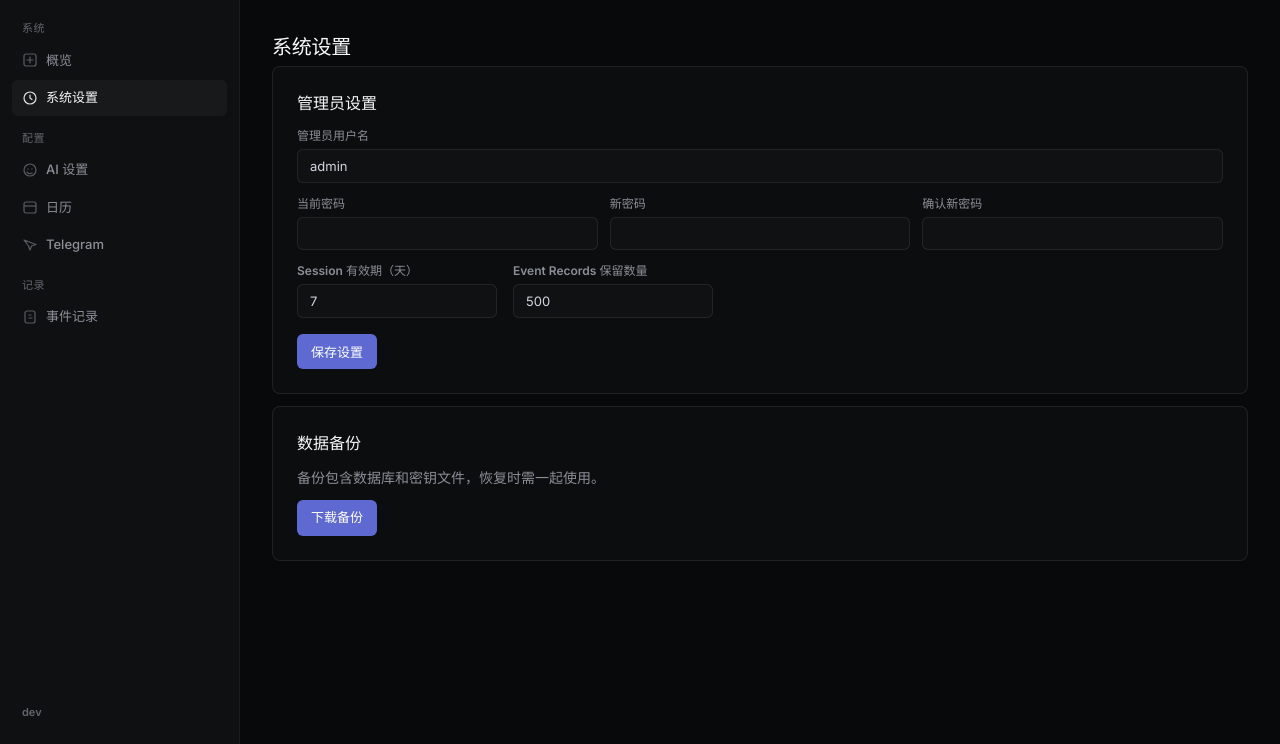
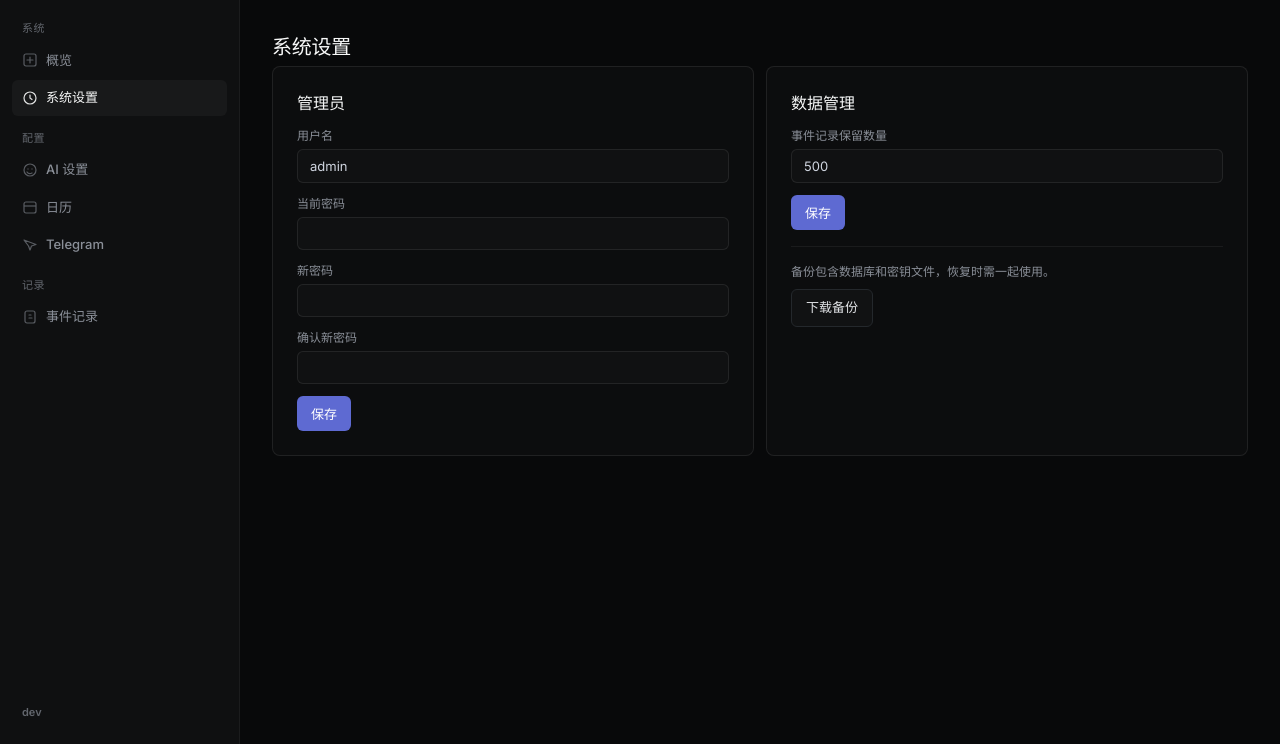
Before and after one commit to j2st1n/ai-calendar-assistant, a FastAPI app: page /console/system in a window 1280 px wide. Shown: the part 56-800 px from the top of the page. Run offline with FastAPI, Linux system fonts and the light colour scheme; the visitor is signed in with stand-in values (Sample User, id 1); parts of the project's set-up code (start-up, migrations or seed data) failed here and were passed over.

Commit message:
fix: cleanup system settings layout

```diff
--- a/app/web/routes.py
+++ b/app/web/routes.py
@@ -589,7 +589,7 @@ async def update_system_settings(
     current_password: str = Form(""),
     new_password: str = Form(""),
     confirm_password: str = Form(""),
-    session_days: int = Form(...),
+    session_days: int = Form(7),
     event_record_limit: int = Form(...),
     session: Session = Depends(get_db),
     _: None = Depends(require_admin),
--- a/app/web/templates/system.html
+++ b/app/web/templates/system.html
@@ -5,49 +5,50 @@
 {% if message %}<p class="alert success">{{ message }}</p>{% endif %}
 {% if error %}<p class="alert error">{{ error }}</p>{% endif %}
 
-<div class="card">
-  <h2>管理员设置</h2>
-  <form method="post" action="/console/system" class="stack">
-    <label>
-      <span>管理员用户名</span>
-      <input name="username" value="{{ username }}" required>
-    </label>
+<div class="grid" style="grid-template-columns:1fr 1fr;">
 
-    <div class="row" style="gap:12px;flex-wrap:wrap;">
-      <label style="flex:1;min-width:160px;">
+  <div class="card" style="margin-bottom:0;">
+    <h2>管理员</h2>
+    <form method="post" action="/console/system" class="stack">
+      <label>
+        <span>用户名</span>
+        <input name="username" value="{{ username }}" required>
+      </label>
+      <label>
         <span>当前密码</span>
         <input name="current_password" type="password" autocomplete="current-password">
       </label>
-      <label style="flex:1;min-width:160px;">
+      <label>
         <span>新密码</span>
         <input name="new_password" type="password" autocomplete="new-password">
       </label>
-      <label style="flex:1;min-width:160px;">
+      <label>
         <span>确认新密码</span>
         <input name="confirm_password" type="password" autocomplete="new-password">
       </label>
-    </div>
+      <div>
+        <button type="submit">保存</button>
+      </div>
+    </form>
+  </div>
 
-    <div class="row" style="gap:16px;">
-      <label style="flex:1;max-width:200px;">
-        <span>Session 有效期（天）</span>
-        <input name="session_days" type="number" min="1" max="365" value="{{ session_days }}" required>
-      </label>
-      <label style="flex:1;max-width:200px;">
-        <span>Event Records 保留数量</span>
+  <div class="card" style="margin-bottom:0;">
+    <h2>数据管理</h2>
+    <form method="post" action="/console/system" class="stack">
+      <label>
+        <span>事件记录保留数量</span>
         <input name="event_record_limit" type="number" min="1" max="100000" value="{{ event_record_limit }}" required>
       </label>
-    </div>
+      <div>
+        <button type="submit">保存</button>
+      </div>
+    </form>
 
-    <div class="row" style="margin-top:4px;">
-      <button type="submit">保存设置</button>
-    </div>
-  </form>
-</div>
+    <hr style="border:none;border-top:1px solid rgba(255,255,255,0.06);margin:16px 0;">
 
-<div class="card">
-  <h2>数据备份</h2>
-  <p class="muted" style="margin-bottom:12px;">备份包含数据库和密钥文件，恢复时需一起使用。</p>
-  <a href="/console/system/backup" class="button-link">下载备份</a>
+    <p class="muted" style="margin-bottom:8px;font-size:12px;">备份包含数据库和密钥文件，恢复时需一起使用。</p>
+    <a href="/console/system/backup" class="button-link secondary">下载备份</a>
+  </div>
+
 </div>
 {% endblock %}
```
